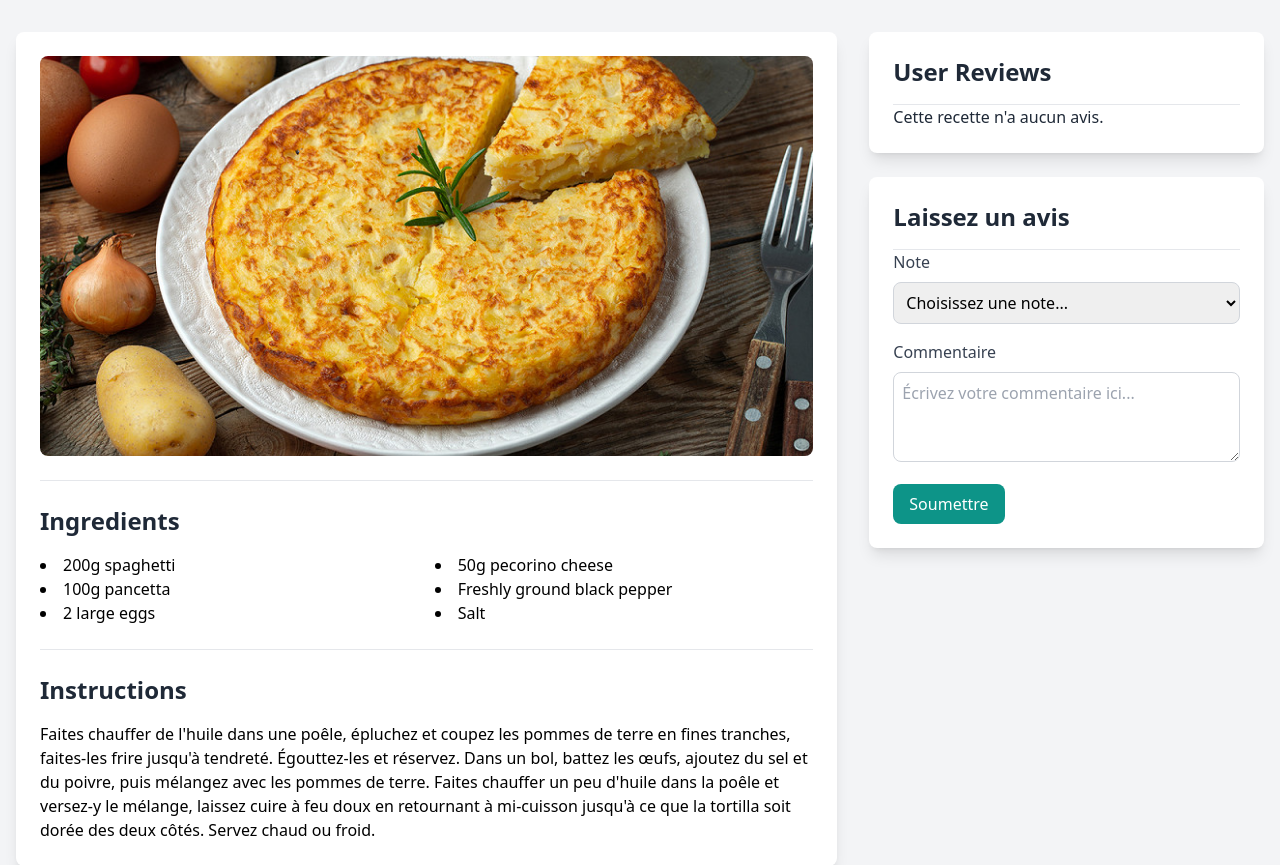
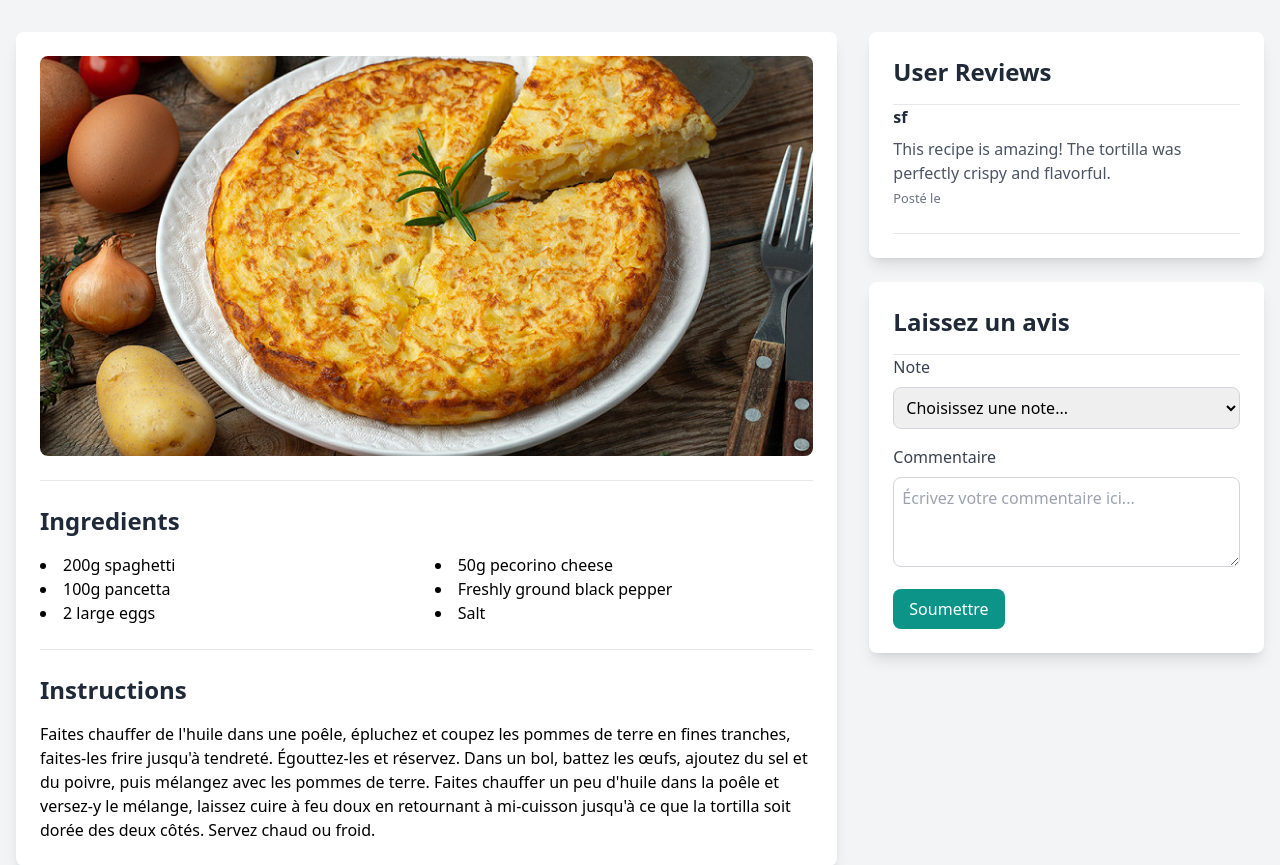
Before and after one commit to Soufiane-coder351/Recipe-App, a Django app: page /recipes/Tortilla in a window 1280 px wide. Shown: the part 269-1134 px from the top of the page. Run offline with Django 5.2, Linux system fonts and the light colour scheme; data comes from the database, SQL or seed files in the repository; some libraries are stand-ins or nearby versions.

Commit message:
solved some bugs related to url for delete, and for the leave a review section

```diff
--- a/recipeApp/recipeApp/urls.py
+++ b/recipeApp/recipeApp/urls.py
@@ -28,7 +28,7 @@ urlpatterns = [
     path('recipes/', include('recipes.urls')),
     re_path(r'^$', recipes.views.index),
     path('user/', include('user.urls')),
-    path('delete_recipe/<int:recette_id>/', user.views.delete_recipe, name='delete_recipe'),
+
 
 ]
 
--- a/recipeApp/recipes/templates/recipes/recette_info.html
+++ b/recipeApp/recipes/templates/recipes/recette_info.html
@@ -115,7 +115,7 @@
                         <input type="hidden" name="recipe_title" value="{{ recette.title }}">
                         <div class="mb-4">
                             <label for="rating" class="block text-gray-700 font-medium mb-2">Note</label>
-                            <select id="rating" class="w-full border border-gray-300 rounded-lg p-2">
+                            <select name="rating" id="rating" class="w-full border border-gray-300 rounded-lg p-2">
                                 <option value="" disabled selected>Choisissez une note...</option>
                                 <option value="5">5 - Excellent</option>
                                 <option value="4">4 - Très bon</option>
@@ -126,7 +126,7 @@
                         </div>
                         <div class="mb-4">
                             <label for="comment" class="block text-gray-700 font-medium mb-2">Commentaire</label>
-                            <textarea id="comment" class="w-full border border-gray-300 rounded-lg p-2" rows="3" placeholder="Écrivez votre commentaire ici..."></textarea>
+                            <textarea name="comment" id="comment" class="w-full border border-gray-300 rounded-lg p-2" rows="3" placeholder="Écrivez votre commentaire ici..."></textarea>
                         </div>
                         <button type="submit" class="bg-teal-600 text-white px-4 py-2 rounded-lg">Soumettre</button>
                     </form>
--- a/recipeApp/recipes/views.py
+++ b/recipeApp/recipes/views.py
@@ -58,7 +58,8 @@ def createrecipe(request):
 def recette_info(request, title):
     recette = get_object_or_404(Recipe, title=title)
     is_favorited = Favorites.objects.filter(user=request.user, recette=recette).exists() if request.user.is_authenticated else False
-    return render(request, 'recipes/recette_info.html', {'recette': recette, 'is_favorited': is_favorited})
+    reviews = Avis.objects.filter(recipe=recette)
+    return render(request, 'recipes/recette_info.html', {'recette': recette, 'is_favorited': is_favorited,'reviews':reviews})
 
 
 @login_required
@@ -108,7 +109,5 @@ def submit_review(request):
             return HttpResponse("Comment field is required!", status=400)
         # Save the rating and comment to the database
         Avis.objects.create(recipe=recipe, user=request.user, content=comment, rating=rating)
-        avi=Avis.objects.get(recipe=recipe, user=request.user, content=comment, rating=rating)
-        messages.success(request, "Your review has been submitted!")
         return redirect('recette_info', title=recipe.title)  # Redirect to the recipe page
     return HttpResponse("Invalid request method.", status=405)
--- a/recipeApp/user/templates/user/profile.html
+++ b/recipeApp/user/templates/user/profile.html
@@ -100,7 +100,7 @@
                     event.preventDefault();
                     const userConfirmed = confirm("Êtes-vous sûr de vouloir supprimer cette recette ?");
                     if (userConfirmed) {
-                        window.location.href = `/delete_recipe/${recetteId}/`; // Changez l'URL si nécessaire
+                        window.location.href = `delete_recipe/${recetteId}/`; // Changez l'URL si nécessaire
                     }
                 }
             </script>
--- a/recipeApp/user/urls.py
+++ b/recipeApp/user/urls.py
@@ -10,6 +10,6 @@ urlpatterns = [
     path('logout/', user.views.logout_view, name='logout'),
     path('change-password/', user.views.change_password, name='change_password'),
     path('change-name/', user.views.change_name, name='change_name'),
-    path('delete_recipe/', user.views.delete_recipe, name='delete_recipe'),
+    path('profile/delete_recipe/<int:recette_id>/', user.views.delete_recipe, name='delete_recipe'),
 
 ]
```
